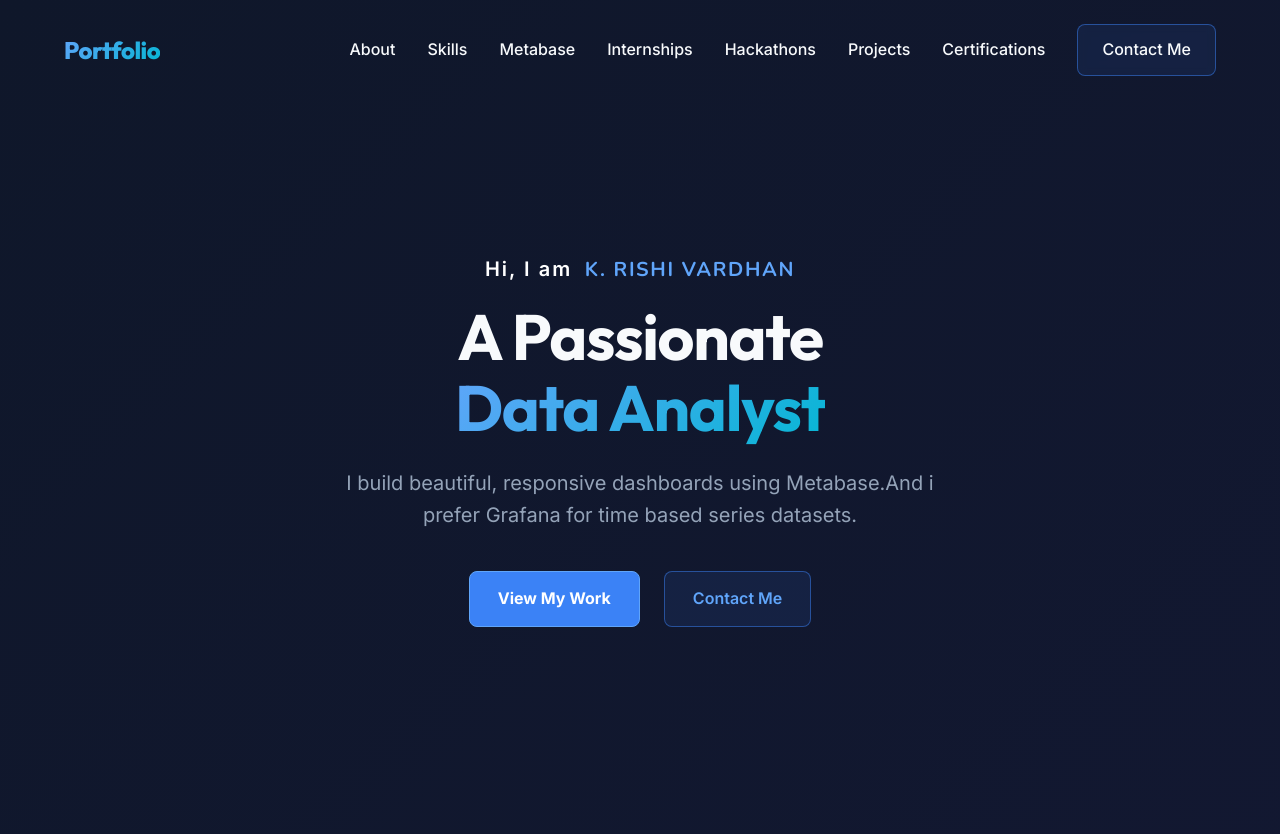
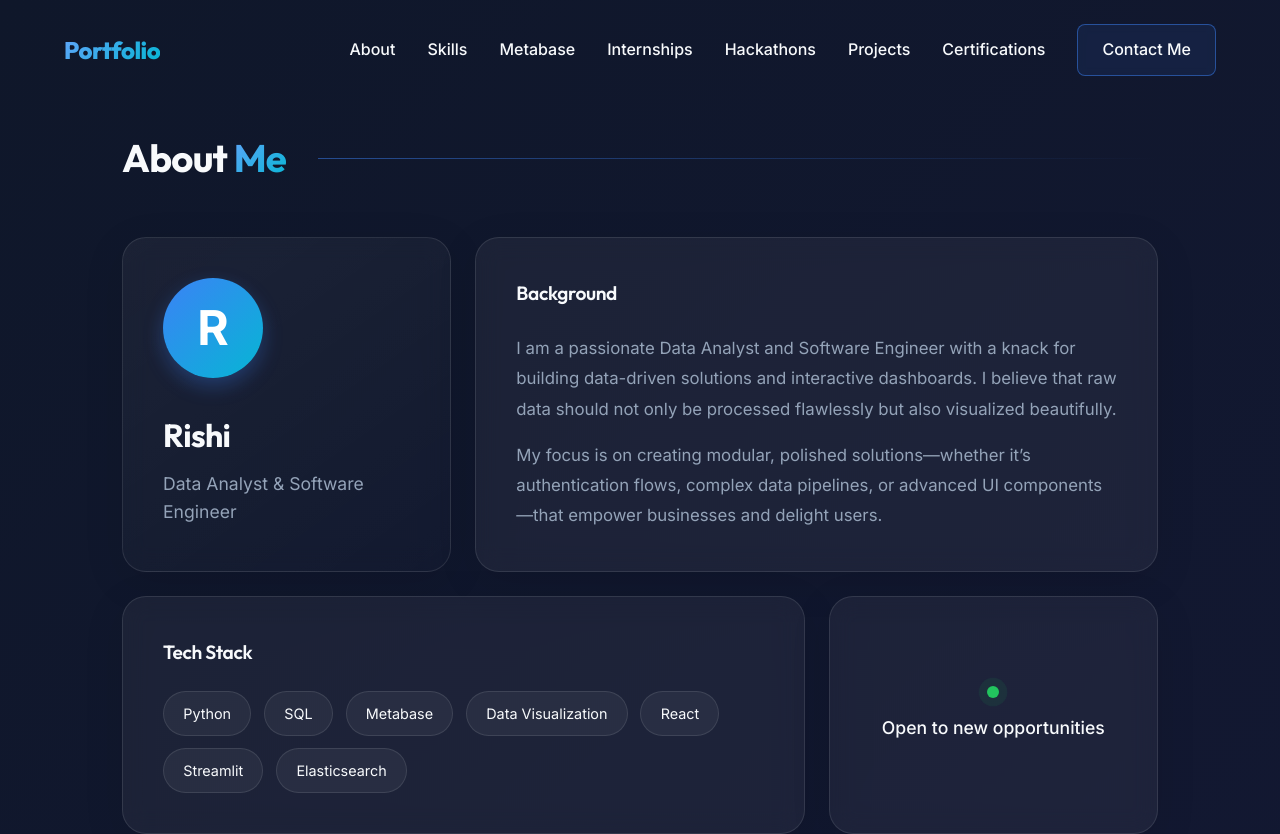
Before and after one commit to ClassicRishi/portfolio, a Next.js app: page / in a window 1280 px wide. Shown: the top 834 px of the page. Built offline with nearby package versions, Linux system fonts and the light colour scheme.

Commit message:
internship-updated

```diff
--- a/src/app/page.tsx
+++ b/src/app/page.tsx
@@ -16,7 +16,6 @@ export default function Home() {
     <main className={styles.main}>
       <Navbar />
       <div className={styles.container}>
-        <Hero />
         <About />
         <Skills />
         <MetabaseDashboards />
--- a/src/components/About.module.css
+++ b/src/components/About.module.css
@@ -4,81 +4,207 @@
 }
 
 .container {
-  max-width: 1000px;
+  max-width: 1100px;
   margin: 0 auto;
+  padding: 0 2rem;
 }
 
 .header {
   display: flex;
   align-items: center;
   gap: 2rem;
-  margin-bottom: 4rem;
+  margin-bottom: 3rem;
 }
 
 .sectionTitle {
-  font-size: clamp(2rem, 4vw, 3rem);
+  font-size: clamp(2rem, 3vw, 2.5rem);
   white-space: nowrap;
+  color: var(--text-main, #fff);
 }
 
 .line {
   height: 1px;
-  background: var(--glass-border);
+  background: linear-gradient(90deg, var(--primary-blue, #3b82f6), transparent);
   width: 100%;
+  opacity: 0.5;
 }
 
-.content {
-  background: var(--glass-bg);
-  backdrop-filter: blur(12px);
-  border: 1px solid var(--glass-border);
-  border-radius: 24px;
-  padding: 3rem;
-  box-shadow: 0 10px 30px rgba(0,0,0,0.2);
-}
-
-.textContainer {
-  display: flex;
-  flex-direction: column;
+/* Bento Stack Grid */
+.bentoGrid {
+  display: grid;
+  grid-template-columns: repeat(12, 1fr);
   gap: 1.5rem;
 }
 
-.text {
-  font-size: 1.1rem;
-  color: var(--text-muted);
-  line-height: 1.8;
+.bentoCard {
+  background: var(--glass-bg, rgba(255, 255, 255, 0.03));
+  border: 1px solid var(--glass-border, rgba(255, 255, 255, 0.08));
+  border-radius: 24px;
+  padding: 2.5rem;
+  display: flex;
+  flex-direction: column;
+  backdrop-filter: blur(12px);
+  -webkit-backdrop-filter: blur(12px);
+  box-shadow: 0 10px 40px rgba(0, 0, 0, 0.1);
+  transition: transform 0.4s cubic-bezier(0.175, 0.885, 0.32, 1.275), border-color 0.3s ease;
 }
 
-.stats {
-  display: flex;
-  justify-content: space-around;
-  margin-top: 3rem;
-  padding-top: 3rem;
-  border-top: 1px solid var(--glass-border);
-  box-shadow: inset 0 20px 20px -20px rgba(0,0,0,0.5);
+.bentoCard:hover {
+  transform: translateY(-5px);
+  border-color: var(--primary-blue, rgba(59, 130, 246, 0.4));
 }
 
-.statBox {
-  text-align: center;
+.cardTitle {
+  font-size: 1.2rem;
+  color: var(--text-main, #fff);
+  margin-bottom: 1.5rem;
+  font-weight: 600;
+  display: flex;
+  align-items: center;
+  gap: 0.5rem;
 }
 
-.statBox h3 {
+/* Card Specific Layouts */
+.introCard {
+  grid-column: span 12;
+  align-items: center;
+  text-align: center;
+  background: linear-gradient(145deg, rgba(255,255,255,0.05) 0%, rgba(255,255,255,0.01) 100%);
+}
+
+.avatar {
+  width: 100px;
+  height: 100px;
+  border-radius: 50%;
+  background: linear-gradient(135deg, var(--primary-blue, #3b82f6), var(--accent-cyan, #06b6d4));
+  color: white;
+  display: flex;
+  align-items: center;
+  justify-content: center;
   font-size: 3rem;
+  font-weight: 700;
+  margin-bottom: 1.5rem;
+  box-shadow: 0 8px 20px rgba(59, 130, 246, 0.3);
+}
+
+.name {
+  font-size: 2rem;
+  color: var(--text-main, #fff);
   margin-bottom: 0.5rem;
 }
 
-.statBox p {
-  color: var(--text-muted);
-  font-weight: 500;
-  text-transform: uppercase;
-  letter-spacing: 1px;
-  font-size: 0.9rem;
+.role {
+  color: var(--text-muted, #a1a1aa);
+  font-size: 1.1rem;
 }
 
-@media (max-width: 768px) {
-  .stats {
-    flex-direction: column;
-    gap: 2rem;
-  }
-  .content {
-    padding: 2rem;
+.bioCard {
+  grid-column: span 12;
+  justify-content: center;
+}
+
+.text {
+  font-size: 1.05rem;
+  color: var(--text-muted, #a1a1aa);
+  line-height: 1.8;
+  margin-bottom: 1rem;
+}
+.text:last-child {
+  margin-bottom: 0;
+}
+
+.stackCard {
+  grid-column: span 12;
+}
+
+.tagsGrid {
+  display: flex;
+  flex-wrap: wrap;
+  gap: 0.8rem;
+}
+
+.tag {
+  padding: 0.6rem 1.2rem;
+  background: rgba(255, 255, 255, 0.05);
+  border: 1px solid rgba(255, 255, 255, 0.1);
+  border-radius: 100px; /* Pill shape for stack style */
+  font-size: 0.9rem;
+  color: var(--text-main, #fff);
+  transition: all 0.3s ease;
+}
+
+.tag:hover {
+  background: var(--primary-blue, #3b82f6);
+  border-color: var(--primary-blue, #3b82f6);
+  color: white;
+}
+
+.statusCard {
+  grid-column: span 12;
+  flex-direction: row;
+  align-items: center;
+  justify-content: center;
+  gap: 1rem;
+  padding: 2rem;
+}
+
+.pulseContainer {
+  position: relative;
+  width: 12px;
+  height: 12px;
+}
+
+.pulseCore {
+  width: 12px;
+  height: 12px;
+  background-color: #22c55e;
+  border-radius: 50%;
+  position: absolute;
+  top: 0;
+  left: 0;
+}
+
+.pulse {
+  width: 12px;
+  height: 12px;
+  background-color: #22c55e;
+  border-radius: 50%;
+  position: absolute;
+  top: 0;
+  left: 0;
+  animation: ping 2s cubic-bezier(0, 0, 0.2, 1) infinite;
+}
+
+@keyframes ping {
+  75%, 100% {
+    transform: scale(2.5);
+    opacity: 0;
   }
 }
+
+.statusText {
+  color: var(--text-main, #fff);
+  font-weight: 500;
+  font-size: 1.1rem;
+}
+
+@media (min-width: 768px) {
+  .introCard {
+    grid-column: span 4;
+    align-items: flex-start;
+    text-align: left;
+  }
+  .avatar { margin-bottom: 2rem; }
+  .bioCard { grid-column: span 8; }
+  .stackCard { grid-column: span 8; }
+  .statusCard {
+    grid-column: span 4;
+    flex-direction: column;
+    text-align: center;
+  }
+}
+@media (min-width: 1024px) {
+  .bentoGrid {
+    grid-template-rows: auto auto;
+  }
+}
--- a/src/components/About.tsx
+++ b/src/components/About.tsx
@@ -5,24 +5,50 @@ export default function About() {
     <section className={styles.about} id="about">
       <div className={styles.container}>
         <div className={styles.header}>
-          <h2 className={styles.sectionTitle}>
-            About <span className="gradient-text">Me</span>
-          </h2>
+          <h2 className={styles.sectionTitle}>About <span className="gradient-text">Me</span></h2>
           <div className={styles.line}></div>
         </div>
 
-        <div className={styles.content}>
-          <div className={styles.textContainer}>
+        <div className={styles.bentoGrid}>
+          {/* Intro Card */}
+          <div className={`${styles.bentoCard} ${styles.introCard}`}>
+            <div className={styles.avatar}>R</div>
+            <h2 className={styles.name}>Rishi</h2>
+            <p className={styles.role}>Data Analyst & Software Engineer</p>
+          </div>
+
+          {/* Bio Card */}
+          <div className={`${styles.bentoCard} ${styles.bioCard}`}>
+            <h3 className={styles.cardTitle}>Background</h3>
             <p className={styles.text}>
-              Hello! I am a passionate Data Analyst and Software Engineer with a knack for building data-driven solutions and interactive dashboards. I believe that raw data should not only be processed flawlessly but also visualized beautifully.
+              I am a passionate Data Analyst and Software Engineer with a knack for building data-driven solutions and interactive dashboards. I believe that raw data should not only be processed flawlessly but also visualized beautifully.
             </p>
             <p className={styles.text}>
-              My expertise spans Python, SQL for Business Intelligence, and building real-time dashboards using tools like Streamlit, Elasticsearch, and Kibana. I love solving complex data problems and extracting actionable insights.
+              My focus is on creating modular, polished solutions—whether it’s authentication flows, complex data pipelines, or advanced UI components—that empower businesses and delight users.
             </p>
-            <p className={styles.text}>
-              Iam also passionate about web developement. I build web applications that balance scalable engineering with intuitive design. My focus is on creating modular, polished solutions—whether it’s authentication flows, dashboards, or advanced UI components—that empower businesses and delight users.
-            </p>
+          </div>
 
+          {/* Stack Card */}
+          <div className={`${styles.bentoCard} ${styles.stackCard}`}>
+            <h3 className={styles.cardTitle}>Tech Stack</h3>
+            <div className={styles.tagsGrid}>
+              <span className={styles.tag}>Python</span>
+              <span className={styles.tag}>SQL</span>
+              <span className={styles.tag}>Metabase</span>
+              <span className={styles.tag}>Data Visualization</span>
+              <span className={styles.tag}>React</span>
+              <span className={styles.tag}>Streamlit</span>
+              <span className={styles.tag}>Elasticsearch</span>
+            </div>
+          </div>
+
+          {/* Status Card */}
+          <div className={`${styles.bentoCard} ${styles.statusCard}`}>
+            <div className={styles.pulseContainer}>
+              <div className={styles.pulse}></div>
+              <div className={styles.pulseCore}></div>
+            </div>
+            <p className={styles.statusText}>Open to new opportunities</p>
           </div>
         </div>
       </div>
--- a/src/components/Hackathon.tsx
+++ b/src/components/Hackathon.tsx
@@ -2,7 +2,7 @@ import styles from './Hackathon.module.css';
 
 const hackathons = [
   {
-    event: 'Potenza 2k24',
+    event: 'Potenza 2k26',
     college: 'Siddhartha Educational Academy',
     department: 'Computer Science and Engineering',
     project: 'Smart Road Side Vehicle Assistance',
--- a/src/components/Internships.tsx
+++ b/src/components/Internships.tsx
@@ -3,10 +3,16 @@ import styles from './Internships.module.css';
 export default function Internships() {
   const internships = [
     {
-      role: 'Full Stack Developer Intern',
+      role: 'Full Stack Developer Internship',
       duration: '1 Month',
       project: 'Roadside Vehicle Assistance',
       certificateLink: 'https://drive.google.com/file/d/1_P9bGHrnkEEv0BgFipieqGZvsx_9Xl9Z/view'
+    },
+    {
+      role: 'Data Analyst Internship',
+      duration: '3 Month',
+      project: 'Predictive Analysis and Anomaly Detection',
+      certificateLink: 'https://drive.google.com/file/d/1ZIKcwugMgu2uCGUFV2zcRV3rlW3uRsc7/view'
     }
   ];
 
```
